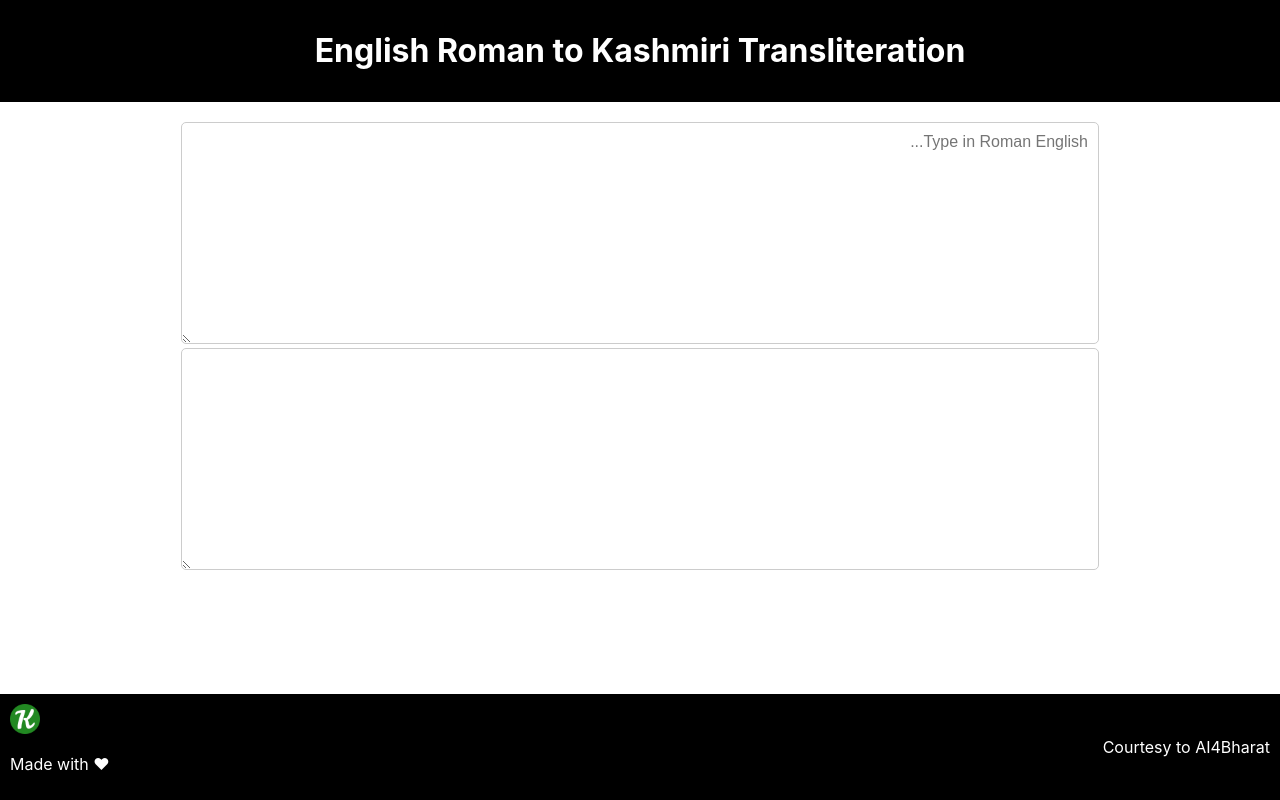
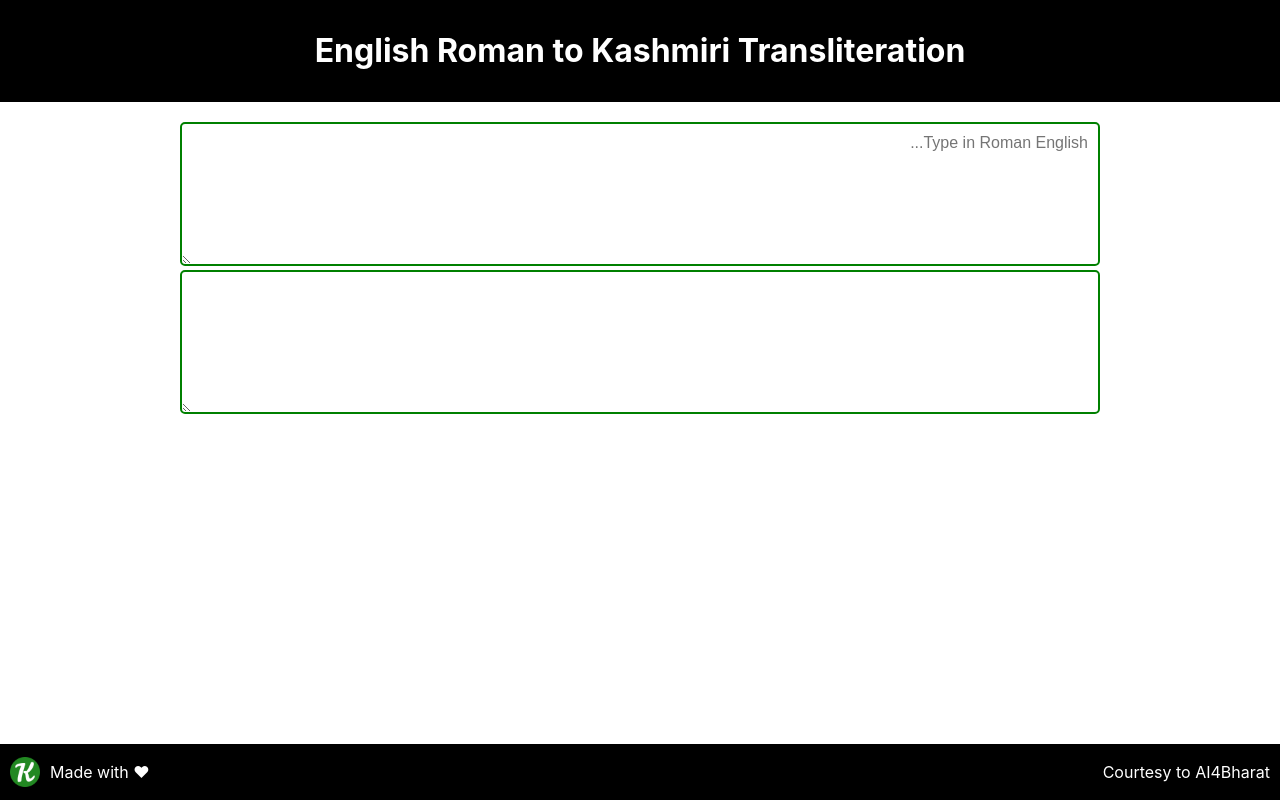
Before and after one commit to Aarif1430/KashLangEditor, a React (Create React App) app: page / in a window 1280 px wide. Built offline with nearby package versions, Linux system fonts and the light colour scheme.

Commit message:
Don't send query to backend for emtpy string

```diff
--- a/src/components/TransliterationEditor.css
+++ b/src/components/TransliterationEditor.css
@@ -1,12 +1,12 @@
 .textarea {
   width: 70%;
-  height: 200px;
+  height: 120px;
   direction: rtl;
   font-family: Arial, sans-serif;
   font-size: 16px;
   padding: 10px;
   border-radius: 5px;
-  border: 1px solid #ccc;
+  border: 2px solid green;
 }
 .footer {
   margin-top: 20px; /* Adjust this value as needed */
@@ -15,7 +15,7 @@
   align-items: center;
   background-color: black;
   color: white;
-  padding: 10px;
+  padding: 2px 10px;
   position: fixed;
   left: 0;
   bottom: 0;
--- a/src/components/TransliterationEditor.jsx
+++ b/src/components/TransliterationEditor.jsx
@@ -6,17 +6,23 @@ import './TransliterationEditor.css'; // Import your custom styles if needed
 const TransliterationEditor = () => {
   const [inputText, setInputText] = useState('');
   const [outputText, setOutputText] = useState('');
+  const [lastWord, setLastWord] = useState('');
 
   const handleInputChange = (e) => {
     const text = e.target.value;
     setInputText(text);
     if (text === '') {
       setOutputText('');
+      setLastWord('');
     } else if  (text.endsWith(' ')) {
       const inputText = text.trim().split(' ');
       const index = inputText.length - 1;
-      callTransliterationAPI(inputText[index]);
-    }
+      const word = inputText[index];
+      if (word !== lastWord) {
+        callTransliterationAPI(word);
+        setLastWord(word);
+      }
+  }
   };
 
   const callTransliterationAPI = async (englishWord) => {
@@ -84,8 +90,10 @@ const TransliterationEditor = () => {
       </main>
       <footer className="footer">
         <div>
-          <img src={logo} alt="AI4Bharat logo" className="logo" />
-          <p>Made with <span className="heart">❤</span></p>
+          <div style={{ display: 'flex', alignItems: 'center' }}>
+            <img src={logo} alt="AI4Bharat logo" className="logo" />
+            <p style={{ marginLeft: '10px' }}>Made with <span className="heart">❤</span></p>
+          </div>
         </div>
         <p>
         Courtesy to AI4Bharat
```
